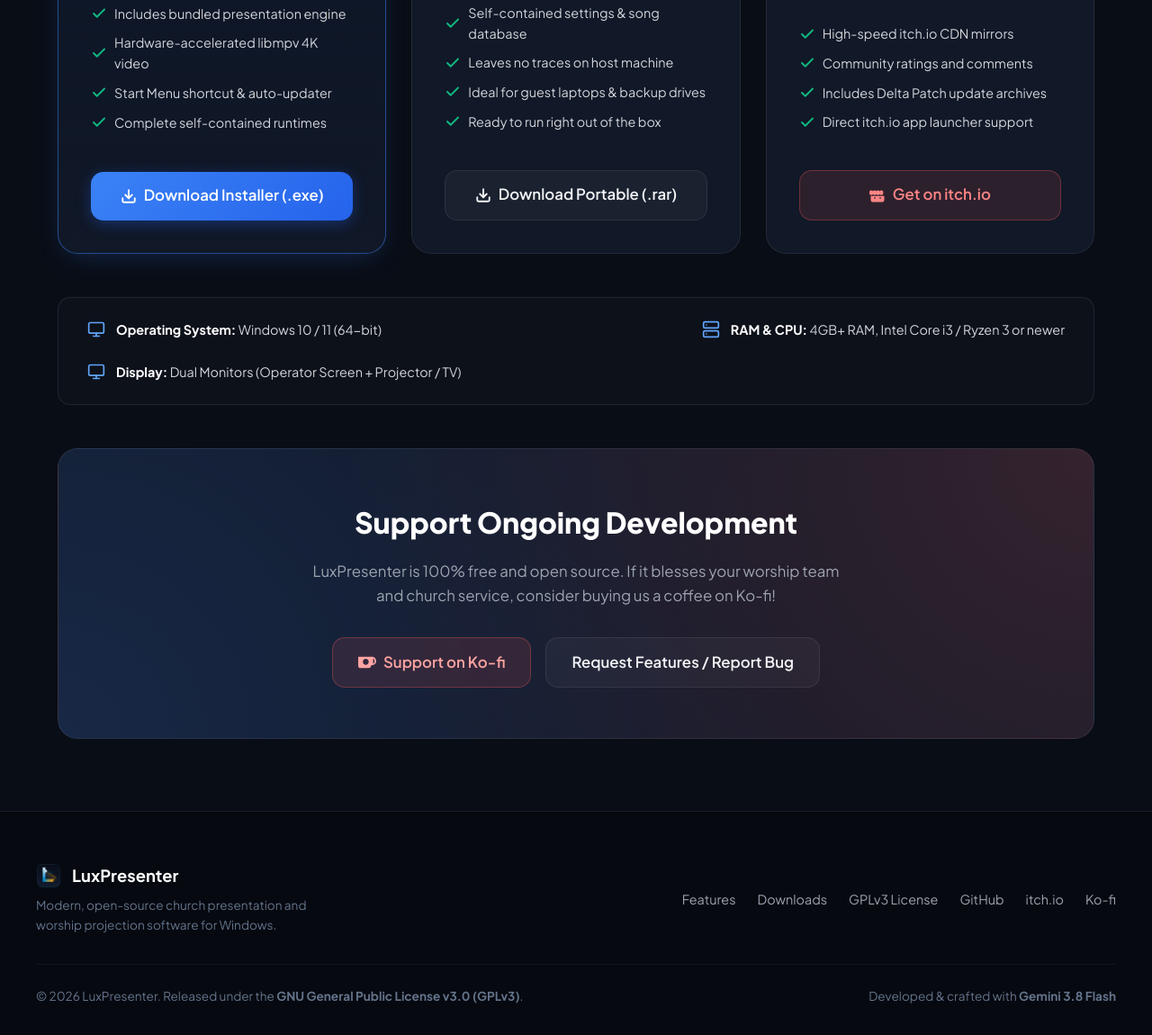
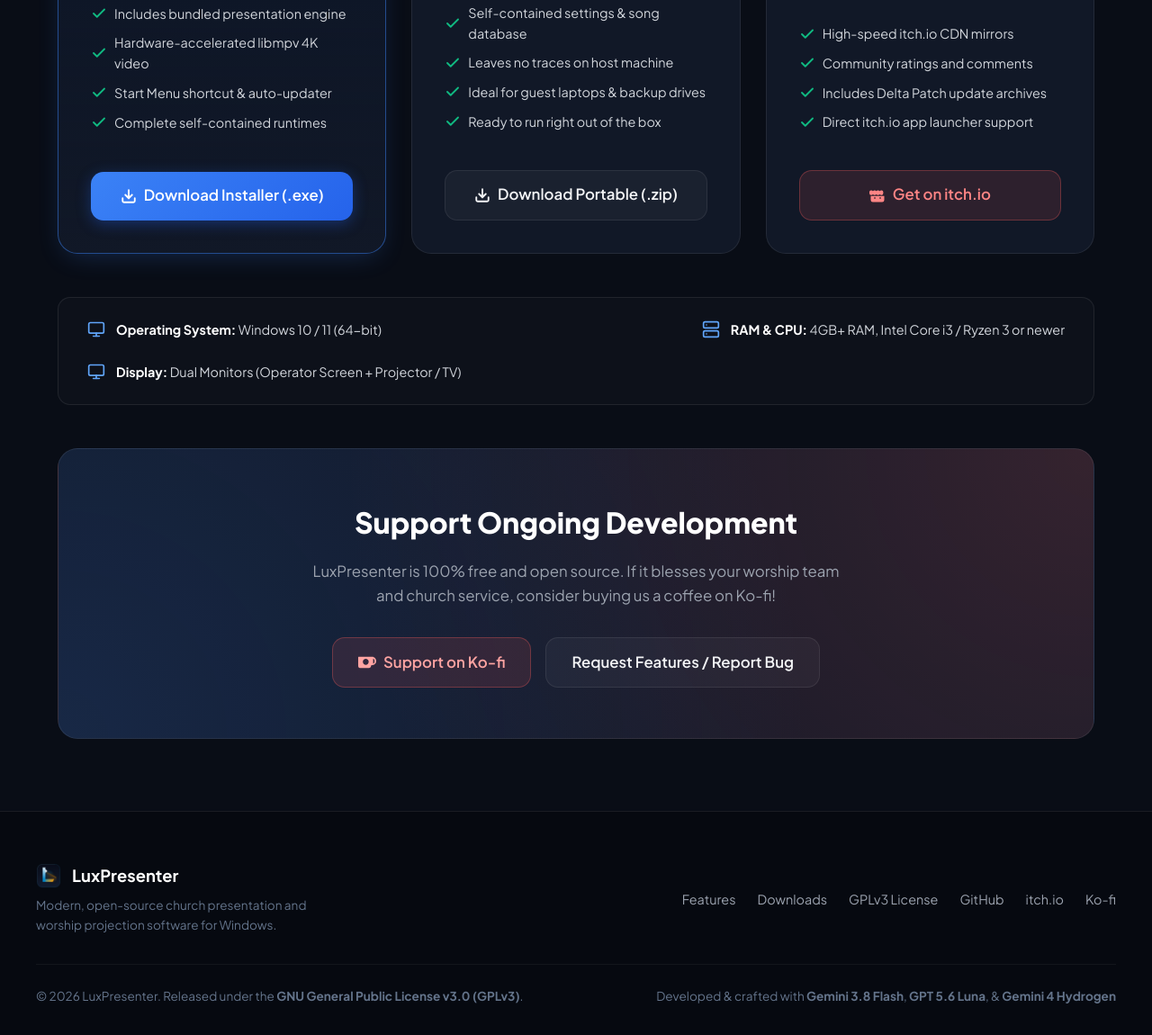
Before and after one commit to Luxbane/LuxPresenter, a plain HTML site: page index.html in a window 1280 px wide. Shown: the part 3251-4401 px from the top of the page at 90% size. Drawn offline with Linux system fonts and the light colour scheme.

Commit message:
docs: add Gemini 4 Hydrogen credit to README and index.html

```diff
--- a/index.html
+++ b/index.html
@@ -1113,7 +1113,7 @@
             <polyline points="7 10 12 15 17 10"></polyline>
             <line x1="12" y1="15" x2="12" y2="3"></line>
           </svg>
-          <span>Download Portable (.rar)</span>
+          <span>Download Portable (.zip)</span>
         </a>
       </div>
 
@@ -1217,7 +1217,7 @@
         © 2026 LuxPresenter. Released under the <strong>GNU General Public License v3.0 (GPLv3)</strong>.
       </div>
       <div>
-        Developed &amp; crafted with <strong>Gemini 3.8 Flash</strong>
+        Developed &amp; crafted with <strong>Gemini 3.8 Flash</strong>, <strong>GPT 5.6 Luna</strong>, &amp; <strong>Gemini 4 Hydrogen</strong>
       </div>
     </div>
   </footer>
```
Also changed, not shown: 1 other file.
